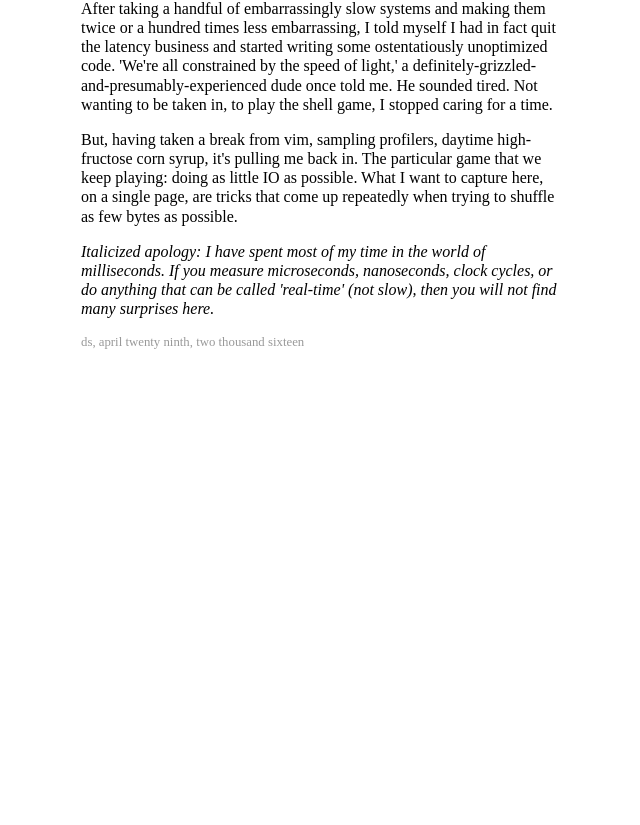
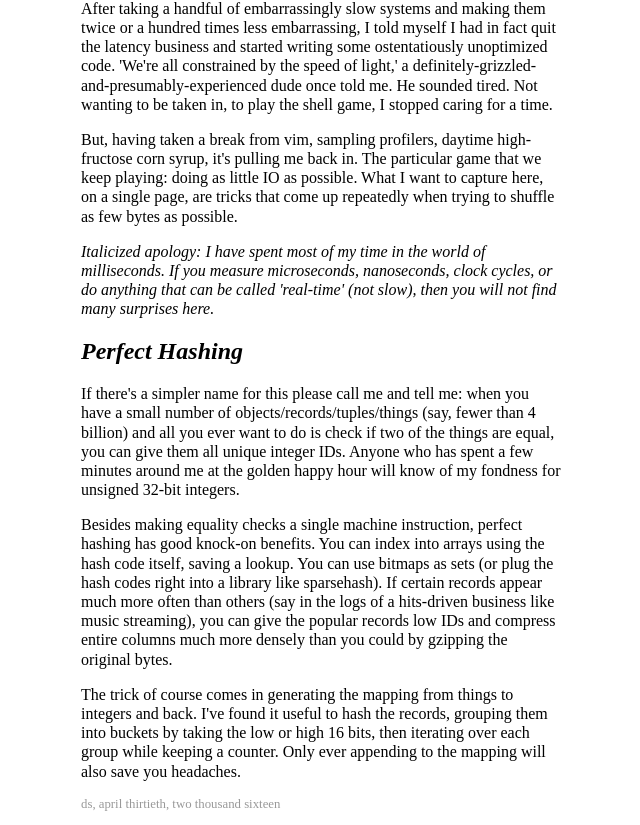
Before and after one commit to stowell/fastesteverfast, a plain HTML site: page index.html in a window 1280 px wide. Shown: the part 62-887 px from the top of the page, without its empty margins (319-959 px from the left). Before the commit the page ends 800 px from the top, so only its background shows below. Drawn offline with Linux system fonts and the light colour scheme.

Commit message:
perfect hashing

```diff
--- a/index.html
+++ b/index.html
@@ -9,6 +9,8 @@
 <body>
 <h1 id="fastest-ever-fast">Fastest Ever Fast</h1>
 <p>After taking a handful of embarrassingly slow systems and making them twice or a hundred times less embarrassing, I told myself I had in fact quit the latency business and started writing some ostentatiously unoptimized code. &#39;We&#39;re all constrained by the speed of light,&#39; a definitely-grizzled-and-presumably-experienced dude once told me. He sounded tired. Not wanting to be taken in, to play the shell game, I stopped caring for a time.</p><p>But, having taken a break from vim, sampling profilers, daytime high-fructose corn syrup, it&#39;s pulling me back in. The particular game that we keep playing: doing as little IO as possible. What I want to capture here, on a single page, are tricks that come up repeatedly when trying to shuffle as few bytes as possible.</p><p><em>Italicized apology: I have spent most of my time in the world of milliseconds. If you measure microseconds, nanoseconds, clock cycles, or do anything that can be called &#39;real-time&#39; (not slow), then you will not find many surprises here.</em></p>
-<p class="copyright">ds, april twenty ninth, two thousand sixteen</p>
+<h2 id="perfect-hashing">Perfect Hashing</h2>
+<p>If there&#39;s a simpler name for this please call me and tell me: when you have a small number of objects/records/tuples/things (say, fewer than 4 billion) and all you ever want to do is check if two of the things are equal, you can give them all unique integer IDs. Anyone who has spent a few minutes around me at the golden happy hour will know of my fondness for unsigned 32-bit integers.</p><p>Besides making equality checks a single machine instruction, perfect hashing has good knock-on benefits. You can index into arrays using the hash code itself, saving a lookup. You can use bitmaps as sets (or plug the hash codes right into a library like sparsehash). If certain records appear much more often than others (say in the logs of a hits-driven business like music streaming), you can give the popular records low IDs and compress entire columns much more densely than you could by gzipping the original bytes.</p><p>The trick of course comes in generating the mapping from things to integers and back. I&#39;ve found it useful to hash the records, grouping them into buckets by taking the low or high 16 bits, then iterating over each group while keeping a counter. Only ever appending to the mapping will also save you headaches.</p>
+<p class="copyright">ds, april thirtieth, two thousand sixteen</p>
 </body>
 </html>
```
